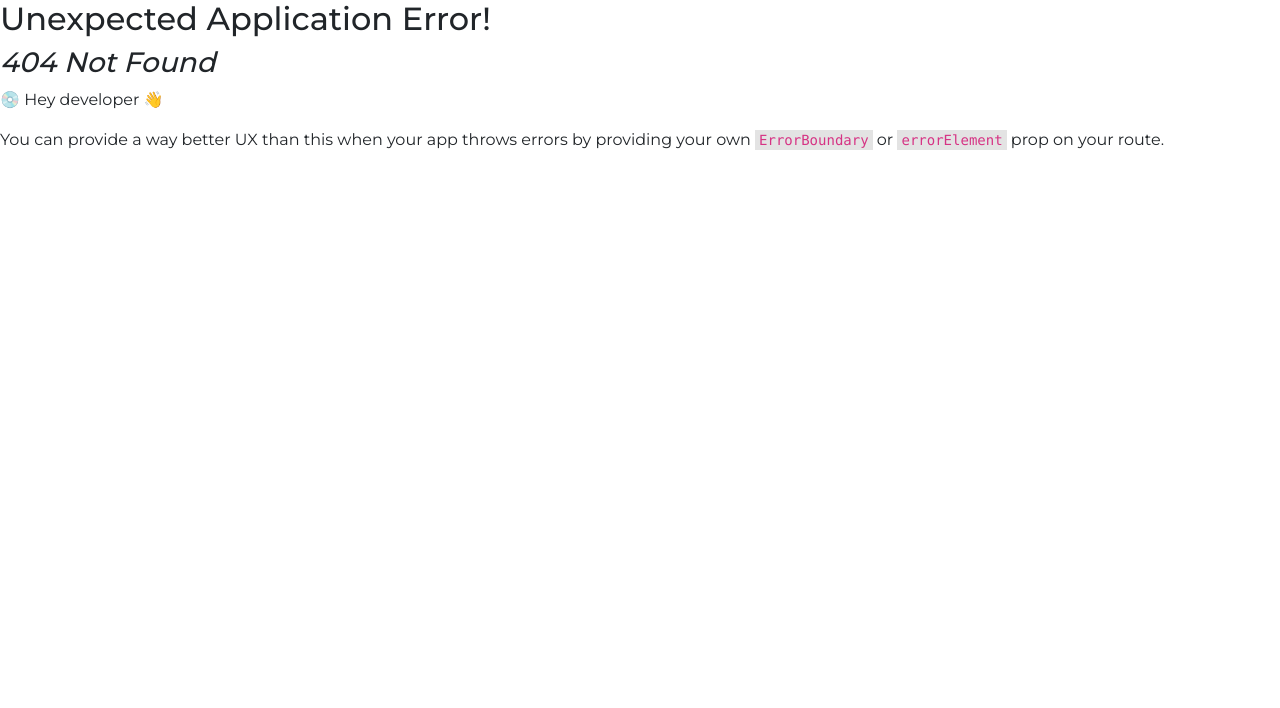
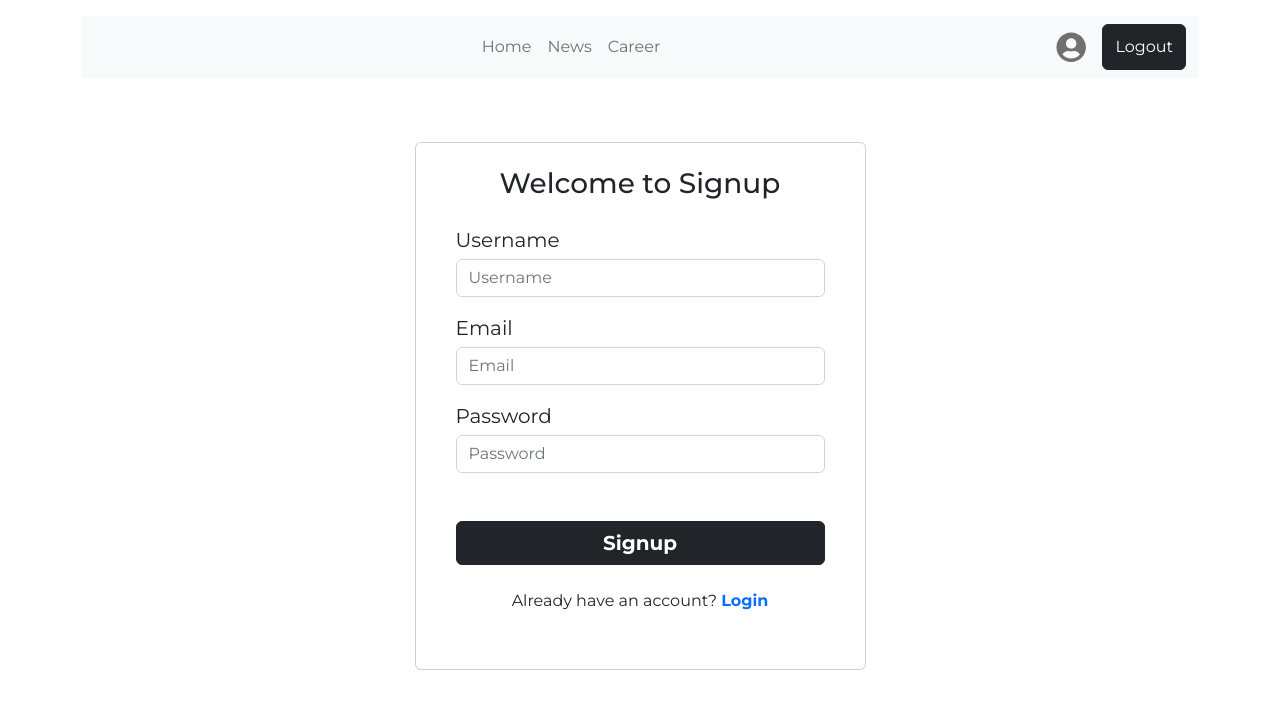
Before and after one commit to Rakibhasan-programmer/the-news-dragon-client-side, a React (Vite) app: page /register in a window 1280 px wide. Before the commit this address had no page. Shown: the top 708 px of the page. Built offline with nearby package versions, Linux system fonts and the light colour scheme.

Commit message:
login and registration page done

```diff
--- /dev/null
+++ b/src/layouts/LoginLayout.jsx
@@ -0,0 +1,14 @@
+import React from 'react';
+import NavigationBar from '../pages/shared/NavigationBar';
+import { Outlet } from 'react-router-dom';
+
+const LoginLayout = () => {
+    return (
+        <>
+           <NavigationBar />
+           <Outlet />
+        </>
+    );
+};
+
+export default LoginLayout;
--- /dev/null
+++ b/src/pages/Login/Login.jsx
@@ -0,0 +1,65 @@
+import React from "react";
+import { Link } from "react-router-dom";
+
+const Login = () => {
+  return (
+    <>
+      <div className="container pt-4">
+        <div className="row d-flex justify-content-center pt-5">
+          <div className="col-md-5">
+            <div className="card p-4">
+              <div className="text-center">
+                <h3>Welcome to Login</h3>
+                <img src="" alt="" />
+              </div>
+              <div className="card-body">
+                <span className="fs-5 d-block pb-1">Username or Email</span>
+                <div className="input-group mb-3">
+                  <input
+                    type="text"
+                    className="form-control"
+                    placeholder="Username"
+                    aria-label="Username"
+                    aria-describedby="basic-addon1"
+                  />
+                </div>
+                <span className="fs-5 d-block pb-1">Password</span>
+                <div className="input-group">
+                  <input
+                    type="text"
+                    className="form-control"
+                    placeholder="Password"
+                    aria-label="password"
+                    aria-describedby="basic-addon2"
+                  />
+                </div>
+                <div>
+                  <button className="btn btn-dark mt-4 w-100 fw-bold fs-5">
+                    Login
+                  </button>
+                </div>
+                {/* <p className="text-center pt-2">or</p>
+                <div>
+                  <button className="btn btn-outline-dark w-100">
+                    SignIn with google
+                  </button>
+                </div> */}
+                <p className="text-center pt-4">
+                  Haven't an account?{" "}
+                  <Link
+                    className="text-decoration-none d-text fw-bold"
+                    to="/register"
+                  >
+                    Signup
+                  </Link>
+                </p>
+              </div>
+            </div>
+          </div>
+        </div>
+      </div>
+    </>
+  );
+};
+
+export default Login;
--- /dev/null
+++ b/src/pages/Register/Register.jsx
@@ -0,0 +1,75 @@
+import React from "react";
+import { Link } from "react-router-dom";
+
+
+const Register = () => {
+  return (
+    <>
+      <form className="container">
+        <div className="row d-flex justify-content-center pt-5">
+          <div className="col-md-5">
+            <div className="card p-4">
+              <div className="text-center">
+                <h3>Welcome to Signup</h3>
+              </div>
+              <div className="card-body">
+                <span className="fs-5 d-block pb-1">Username</span>
+                <div className="input-group mb-3">
+                  <input
+                    type="text"
+                    className="form-control"
+                    placeholder="Username"
+                    name="username"
+                    aria-label="Username"
+                    aria-describedby="basic-addon1"
+                    required
+                  />
+                </div>
+                <span className="fs-5 d-block pb-1">Email</span>
+                <div className="input-group mb-3">
+                  <input
+                    type="email"
+                    className="form-control"
+                    placeholder="Email"
+                    name="email"
+                    aria-label="password"
+                    aria-describedby="basic-addon2"
+                    required
+                  />
+                </div>
+                <span className="fs-5 d-block pb-1">Password</span>
+                <div className="input-group">
+                  <input
+                    type="password"
+                    className="form-control"
+                    placeholder="Password"
+                    name="password"
+                    aria-label="password"
+                    aria-describedby="basic-addon2"
+                    required
+                  />
+                </div>
+                <div>
+                  <button className="btn btn-dark mt-5 w-100 fw-bold fs-5">
+                    Signup
+                  </button>
+                </div>
+                <p className="text-center pt-4">
+                  Already have an account?{" "}
+                  <Link
+                    className="fw-bold text-decoration-none d-text"
+                    to="/login"
+                  >
+                    Login
+                  </Link>
+                </p>
+              </div>
+            </div>
+          </div>
+        </div>
+      </form>
+    </>
+  );
+};
+
+export default Register;
```
Also changed, not shown: src/routes/Route.jsx (+23 -2 lines).
